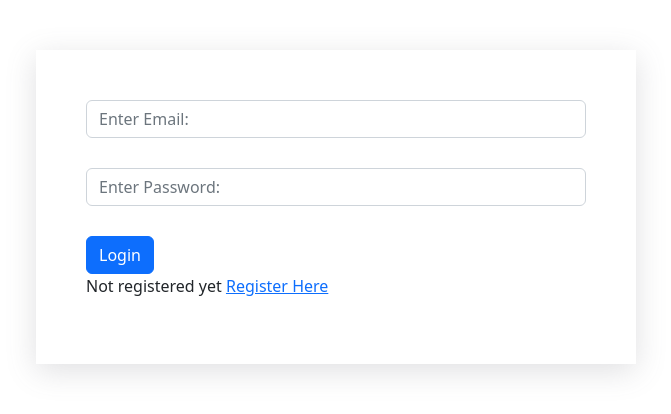
After one commit to sauzuniga/ecommerce, a PHP site: page /login.php in a window 1280 px wide. The commit adds this page. Shown: the top 414 px of the page, without its empty margins (304-975 px from the left). Run offline with PHP 8.4, Linux system fonts and the light colour scheme.

Commit message:
actualizado

```diff
--- /dev/null
+++ b/css/style.css
@@ -0,0 +1,12 @@
+body{
+    padding:50px;
+}
+.container{
+    max-width: 600px;
+    margin:0 auto;
+    padding:50px;
+    box-shadow: rgba(100, 100, 111, 0.2) 0px 7px 29px 0px;
+}
+.form-group{
+    margin-bottom:30px;
+}
--- a/index.php
+++ b/index.php
@@ -1,3 +1,9 @@
+<?php
+session_start();
+if (!isset($_SESSION["user"])) {
+   header("Location: login.php");
+}
+?>
 <!DOCTYPE html>
 <html lang="en">
 <head>
--- /dev/null
+++ b/login.php
@@ -0,0 +1,50 @@
+
+<!DOCTYPE html>
+<html lang="en">
+<head>
+    <meta charset="UTF-8">
+    <meta http-equiv="X-UA-Compatible" content="IE=edge">
+    <meta name="viewport" content="width=device-width, initial-scale=1.0">
+    <title>Login Form</title>
+    <link rel="stylesheet" href="https://cdn.jsdelivr.net/npm/bootstrap@5.2.2/dist/css/bootstrap.min.css" integrity="sha384-Zenh87qX5JnK2Jl0vWa8Ck2rdkQ2Bzep5IDxbcnCeuOxjzrPF/et3URy9Bv1WTRi" crossorigin="anonymous">
+    <link rel="stylesheet" href="css/style.css">
+</head>
+<body>
+    <div class="container">
+        <?php
+        if (isset($_POST["login"])) {
+           $email = $_POST["email"];
+           $password = $_POST["password"];
+            require_once "servicios/_conexion.php";
+            $sql = "SELECT * FROM clientes WHERE email = '$email'";
+            $result = mysqli_query($con, $sql);
+            $user = mysqli_fetch_array($result, MYSQLI_ASSOC);
+            if ($user) {
+                if (password_verify($password, $user["clave"])) {
+                    session_start();
+                    $_SESSION["user"] = "yes";
+                    header("Location: index.php");
+                    die();
+                }else{
+                    echo "<div class='alert alert-danger'>Password does not match</div>";
+                }
+            }else{
+                echo "<div class='alert alert-danger'>Email does not match</div>";
+            }
+        }
+        ?>
+      <form action="login.php" method="post">
+        <div class="form-group">
+            <input type="email" placeholder="Enter Email:" name="email" class="form-control">
+        </div>
+        <div class="form-group">
+            <input type="password" placeholder="Enter Password:" name="password" class="form-control">
+        </div>
+        <div class="form-btn">
+            <input type="submit" value="Login" name="login" class="btn btn-primary">
+        </div>
+      </form>
+     <div><p>Not registered yet <a href="registration.php">Register Here</a></p></div>
+    </div>
+</body>
+</html>
```
Also changed, not shown: registration.php (added, +88 -0 lines), css/index.css (line endings or trailing spaces).
